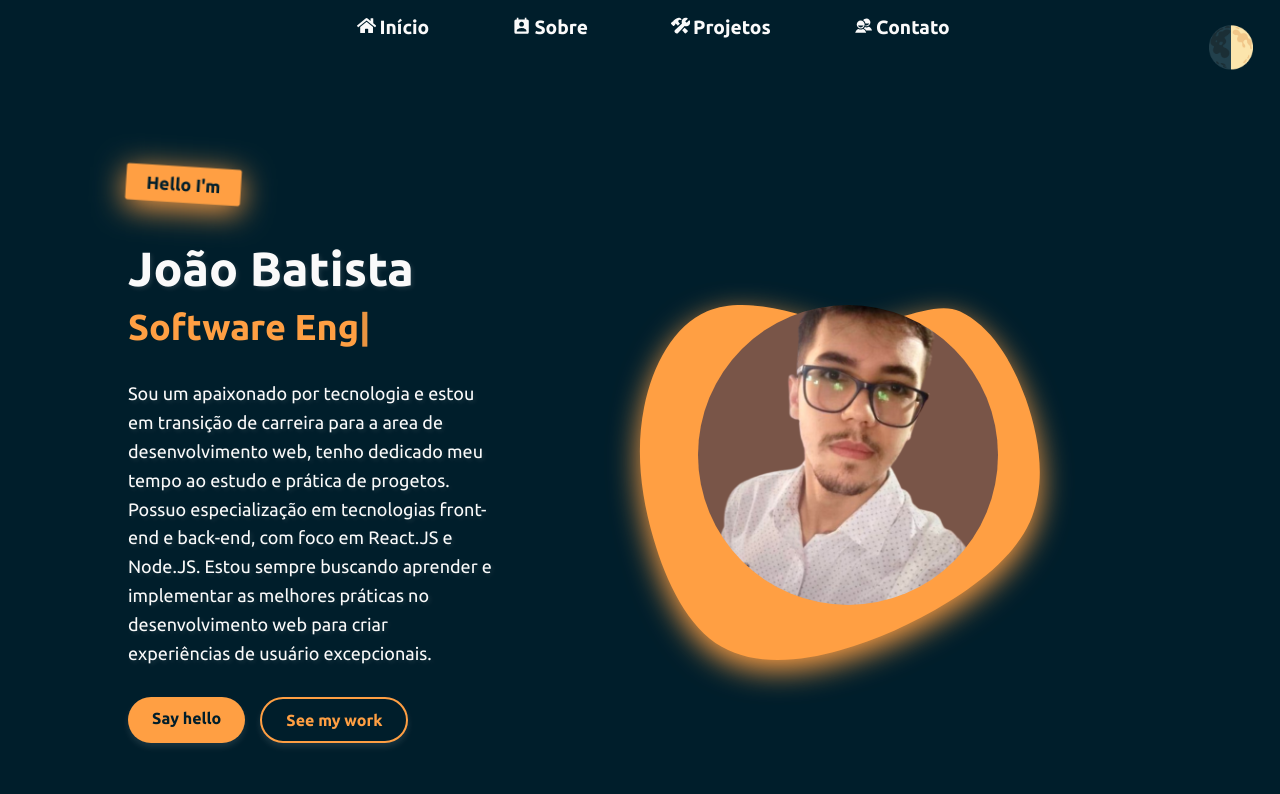
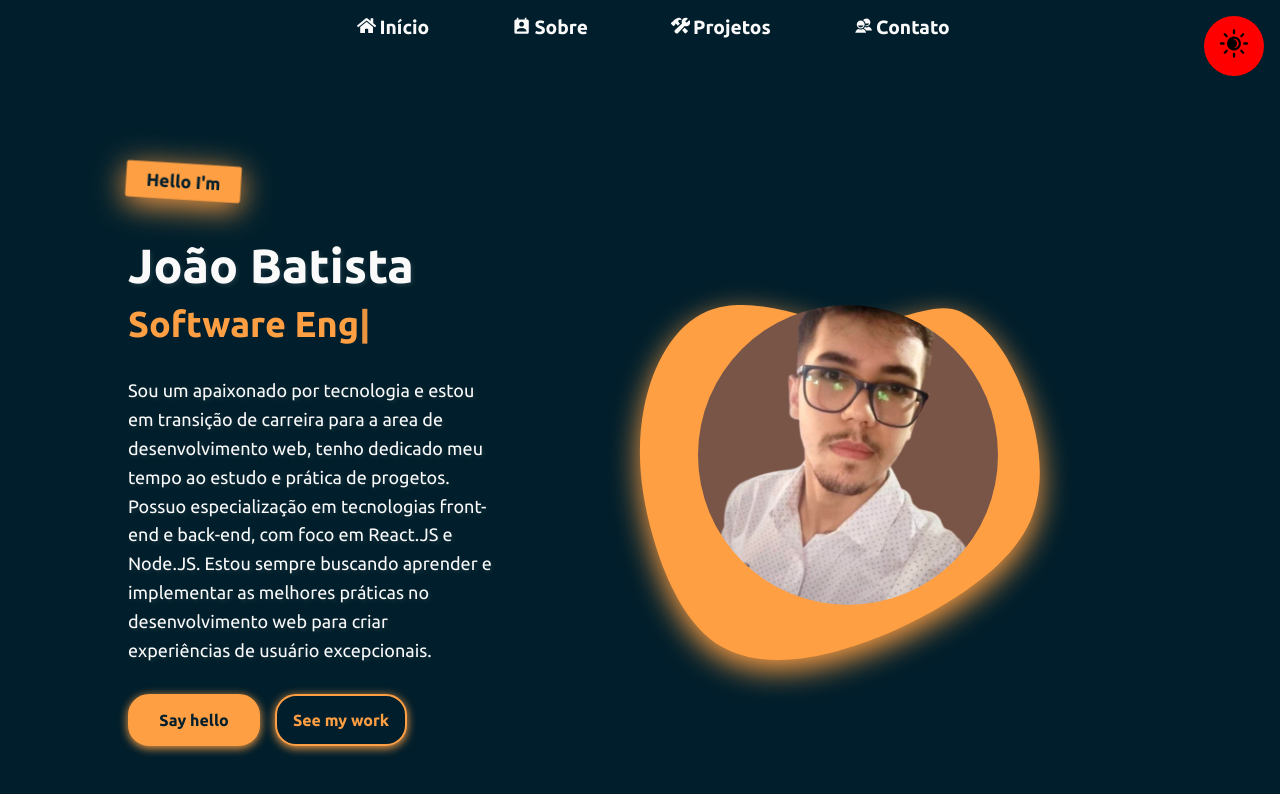
Before and after one commit to Joaobatista22/my-portfolio, a React (Vite) app: page / in a window 1280 px wide. Shown: the top 794 px of the page. Built offline with nearby package versions, Linux system fonts and the light colour scheme.

Commit message:
C_About_Button_Contact

```diff
--- a/src/components/Button/Button.styles.ts
+++ b/src/components/Button/Button.styles.ts
@@ -1,8 +1,7 @@
 import styled from "styled-components";
 
 export const ThemeToggle = styled.button`
-  background: none;
-  border: none;
+
   color: ${({ theme }) => theme.text};
   font-size: 2.5rem;
   cursor: pointer;
@@ -11,6 +10,18 @@ export const ThemeToggle = styled.button`
   top: 1rem;
   right: 1rem;
   z-index: 1000;
+  border-radius: 50%;
+    height: 60px;
+    width: 60px;
+    background: red;
+    border: none;
+    font-size: 2.5rem;
+    cursor: pointer;
+    padding: 0.5rem;
+    position: fixed;
+    top: 1rem;
+    right: 1rem;
+    z-index: 1000;
 
   &:hover {
     opacity: 0.8;
--- a/src/components/Button/Button.tsx
+++ b/src/components/Button/Button.tsx
@@ -1,11 +1,16 @@
 import type React from "react";
+import { WiSolarEclipse } from "react-icons/wi";
 import { useTheme } from "../../contexts/ThemeContext";
 import { ThemeToggle } from "./Button.styles";
 
 const ThemeToggleButton: React.FC = () => {
 	const { toggleTheme } = useTheme();
 
-	return <ThemeToggle onClick={toggleTheme}>🌓</ThemeToggle>;
+	return (
+		<ThemeToggle onClick={toggleTheme}>
+			<WiSolarEclipse />
+		</ThemeToggle>
+	);
 };
 
 export default ThemeToggleButton;
--- a/src/pages/About/About.styles.ts
+++ b/src/pages/About/About.styles.ts
@@ -1,3 +1,4 @@
+import { Link } from "react-router-dom";
 import styled, { keyframes } from "styled-components";
 
 export const shine = keyframes`
@@ -75,7 +76,7 @@ export const SkillIcon = styled.img`
   }
 `;
 
-export const Button = styled.a`
+export const Button = styled(Link)`
   background-color: ${(props) => props.theme.primaryColor};
   color: white;
   border: none;
--- a/src/pages/About/About.tsx
+++ b/src/pages/About/About.tsx
@@ -1,3 +1,5 @@
+import type React from "react";
+import { techIcons } from "../../components/Card/techIcons";
 import { useIsLoaded } from "../../contexts/IsLoadedContext";
 import { ContactHeader, ContactTitle } from "../Contact/Contact.styles";
 import {
@@ -80,26 +82,23 @@ const About: React.FC = () => {
 					</ContactItem>
 				</ContactInfo>
 				<div style={{ margin: "2rem 0" }}>
-					<Button href="#" onClick={handleDownloadCV}>
+					<Button to="#" onClick={handleDownloadCV}>
 						Baixar CV
 					</Button>
-					<Button href="/contact">Contate-me</Button>
+					<Button to="/contact">Contate-me</Button>
 				</div>
 				<SkillIcons>
-					<SkillIcon src="src/assets/icons/html-5.png" alt="HTML" />
-					<SkillIcon src="src/assets/icons/css-3.png" alt="CSS" />
-					<SkillIcon src="src/assets/icons/js.png" alt="JavaScript" />
-					<SkillIcon src="src/assets/icons/physics.png" alt="React" />
-					<SkillIcon src="src/assets/icons/typescript.png" alt="Typescript" />
-					<SkillIcon src="src/assets/icons/nodejs.jpg" alt="Nodejs" />
-					<SkillIcon src="src/assets/icons/vite.png" alt="Vite" />
-					<SkillIcon
-						src="src/assets/icons/styled-components.jpg"
-						alt="styled-components"
-					/>
-					<SkillIcon src="src/assets/icons/PostreSQL.png" alt="PostreSQL" />
-					<SkillIcon src="src/assets/icons/mongodb.png" alt="mongodb" />
-					<SkillIcon src="src/assets/icons/docker.png" alt="docker" />
+					<SkillIcon src={techIcons.Html} alt="HTML" />
+					<SkillIcon src={techIcons.Css} alt="CSS" />
+					<SkillIcon src={techIcons.JavaScript} alt="JavaScript" />
+					<SkillIcon src={techIcons.React} alt="React" />
+					<SkillIcon src={techIcons.TypeScript} alt="TypeScript" />
+					<SkillIcon src={techIcons.Node} alt="Node.js" />
+					<SkillIcon src={techIcons.Vite} alt="Vite" />
+					<SkillIcon src={techIcons.Styled} alt="Styled Components" />
+					<SkillIcon src={techIcons.PostreSQL} alt="PostgreSQL" />
+					<SkillIcon src={techIcons.Backend} alt="Backend" />
+					<SkillIcon src={techIcons.Bootstrap} alt="Bootstrap" />
 				</SkillIcons>
 				<TimelineSection>
 					<TimelineColumn>
--- a/src/pages/Home/Home.tsx
+++ b/src/pages/Home/Home.tsx
@@ -68,8 +68,8 @@ const Home: React.FC = () => {
 					para criar experiências de usuário excepcionais.
 				</Description>
 				<ButtonContainer>
-					<PrimaryButton href="/contact">Say hello</PrimaryButton>
-					<SecondaryButton href="/projects">See my work</SecondaryButton>
+					<PrimaryButton to="/contact">Say hello</PrimaryButton>
+					<SecondaryButton to="/projects">See my work</SecondaryButton>
 				</ButtonContainer>
 			</HeroContent>
 			<HeroVisual>
--- a/src/pages/Home/home.styles.ts
+++ b/src/pages/Home/home.styles.ts
@@ -1,3 +1,4 @@
+import { Link } from "react-router-dom";
 import styled, { keyframes } from "styled-components";
 
 type IsLoadedProps = {
@@ -141,13 +142,39 @@ export const Button = styled.a`
   }
 `;
 
-export const PrimaryButton = styled(Button)`
+export const PrimaryButton = styled(Link)`
+  width: 8rem;
+  height: 3rem;
+  display: flex;
+  align-content: center;
+  align-items: center;
+  border-radius: 21px;
+  font-weight: bold;
+  justify-content: center;
   background-color: ${(props) => props.theme.primaryColor};
   color: ${(props) => props.theme.secondaryColor};
+  border: 2px solid ${(props) => props.theme.primaryColor};
+  filter: drop-shadow(0 2px 5px ${(props) => props.theme.primaryColor});
+  &:hover {
+    transform: translateY(-3px);
+    }
+
 `;
 
-export const SecondaryButton = styled(Button)`
+export const SecondaryButton = styled(Link)`
   background-color: ${(props) => props.theme.secondaryColor};
   color: ${(props) => props.theme.primaryColor};
   border: 2px solid ${(props) => props.theme.primaryColor};
+  filter: drop-shadow(0 2px 5px ${(props) => props.theme.primaryColor});
+  width: 8rem;
+  height: 3rem;
+  display: flex;
+  align-content: center;
+  align-items: center;
+  border-radius: 21px;
+  font-weight: bold;
+  justify-content: center;
+  &:hover {
+    transform: translateY(-3px);
+    }
 `;
```
